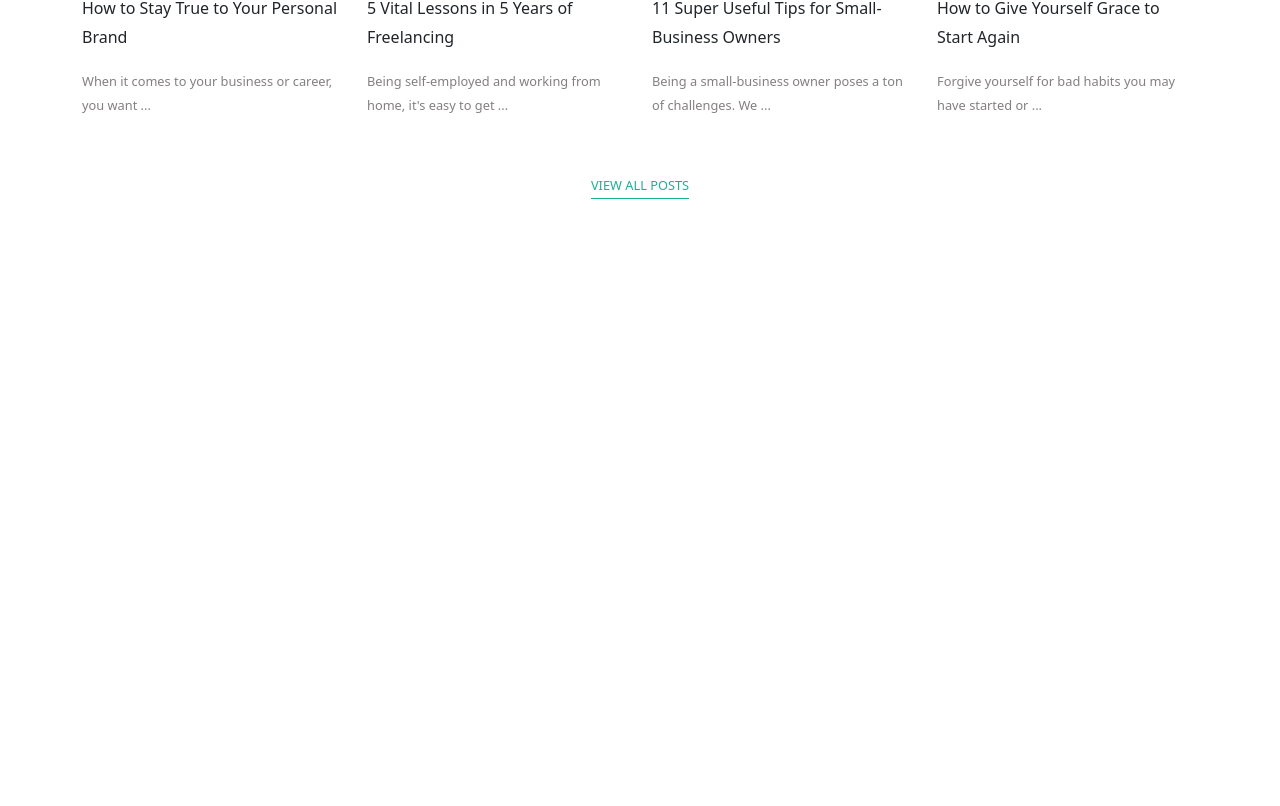
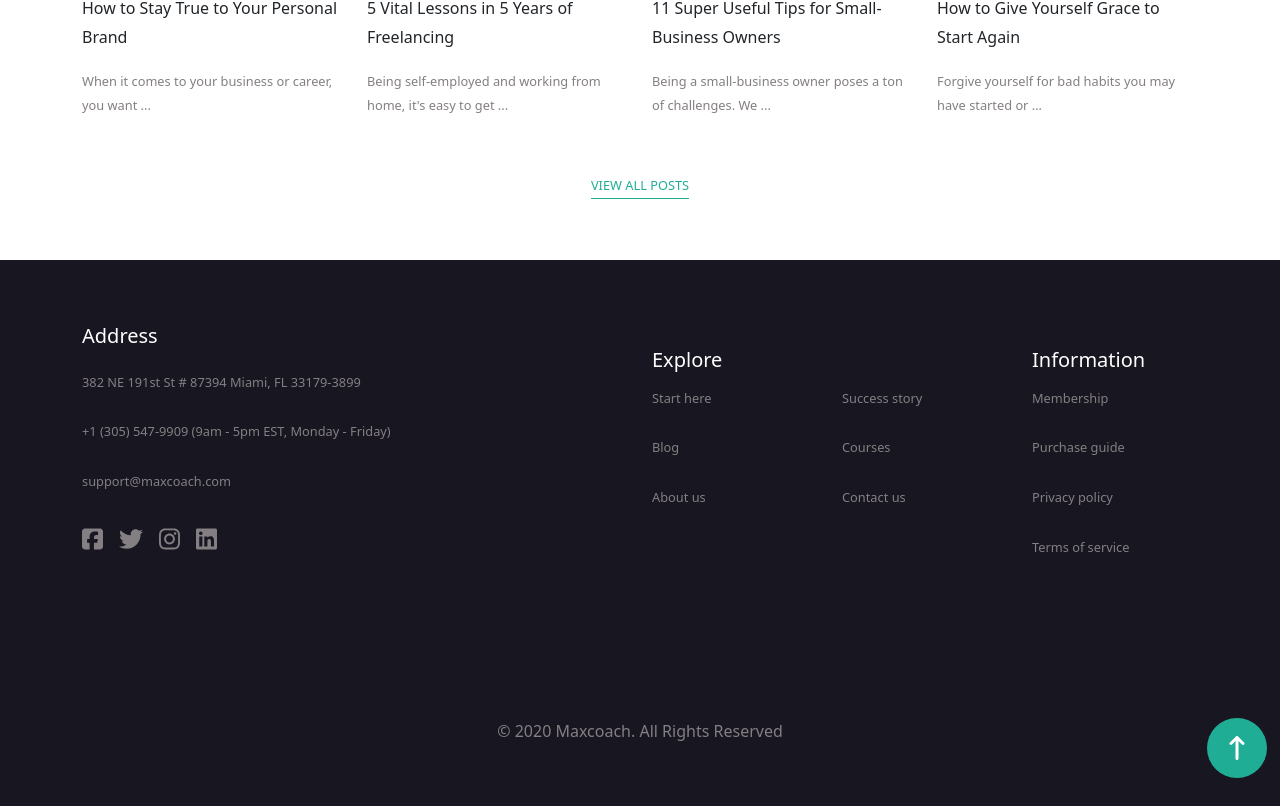
Before and after one commit to robertolatini31/proj-html-vuejs, a Vue app: page / in a window 1280 px wide. Shown: the part 4806-5612 px from the top of the page. Before the commit the page ends 5066 px from the top, so only its background shows below. Built offline with nearby package versions, Linux system fonts and the light colour scheme.

Commit message:
add footer

```diff
--- a/src/App.vue
+++ b/src/App.vue
@@ -1,14 +1,9 @@
 <template>
   <div id="app">
 
-   <Header />
-   <Main />
-
-  <footer>
-
-
-
-  </footer>
+  <Header />
+  <Main />
+  <Footer />
 
   </div>
 </template>
@@ -16,12 +11,15 @@
 <script>
 import Header from '@/components/SiteHeader.vue'
 import Main from '@/components/SiteMain.vue'
+import Footer from '@/components/SiteFooter.vue'
 export default {
   name: 'App',
   components: {
     Header,
     Main,
+    Footer,
   },
+
 
 }
 </script>
@@ -40,4 +38,7 @@ export default {
 }
 
 
+
+
+
 </style>
--- a/src/assets/scss/variables.scss
+++ b/src/assets/scss/variables.scss
@@ -3,3 +3,4 @@ $Secondary-color: #3F3A64;
 $Dark-color: #333333;
 $Light-Dark-color: #847F82;
 $lighter-color: #fcf7fb;
+$Dark-bg-color: #171621;
--- /dev/null
+++ b/src/components/FooterMenuComponent.vue
@@ -0,0 +1,117 @@
+<template>
+   <div class="footer_info py_4">
+        <div class="row row-cols-1 row-cols-lg-2">
+          <div class="col address_col pb-4">
+            <h5>Address</h5>
+            <ul class="p-0 m-0">
+              <li>
+                <a href="#">382 NE 191st St # 87394 Miami, FL 33179-3899</a>
+              </li>
+              <li>
+                <a href="#">+1 (305) 547-9909 (9am - 5pm EST, Monday - Friday)</a>
+              </li>
+              <li>
+                <a href="#">support@maxcoach.com</a>
+              </li>
+            </ul>
+            <div class="footer_social pt-3">
+              <a href="#" class="social_icon me-3"><font-awesome-icon icon="fa-brands fa-facebook-square" /></a>
+              <a href="#" class="social_icon me-3"><font-awesome-icon icon="fa-brands fa-twitter" /></a>
+              <a href="#" class="social_icon me-3"><font-awesome-icon icon="fa-brands fa-instagram" /></a>
+              <a href="#" class="social_icon"><font-awesome-icon icon="fa-brands fa-linkedin" /></a>
+            </div>
+          </div>
+          <!-- /.col -->
+          <div class="col menu_col pt-4">
+            <div class="row row-cols-2 row-cols-sm-3">
+              <div class="col mb-4" v-for="(MenuItem, index) in MenuItems" :key="MenuItem.name + index">
+                <h5 class="mb-0">{{MenuItem.name}}</h5>
+                <ul class="p-0 m-0">
+                  <li v-for="link in MenuItem.links" :key="link">
+                    <a href="#">{{link}}</a>
+                  </li>
+                </ul>
+              </div>
+              <!-- /.col -->
+            </div>
+            <!-- /.row -->
+          </div>
+          <!-- /.col -->
+        </div>
+        <!-- /.row -->
+      </div>
+      <!-- /.footer_info -->
+</template>
+
+<script>
+export default {
+name: 'FooterMenuComponent',
+data () {
+    return {
+      MenuItems: [
+        {
+          name: 'Explore',
+          links: [
+            'Start here',
+            'Blog',
+            'About us',
+          ],
+        },
+        {
+          name: ' ',
+          links: [
+            'Success story',
+            'Courses',
+            'Contact us',
+          ],
+        },
+        {
+          name: 'Information',
+          links: [
+            'Membership',
+            'Purchase guide',
+            'Privacy policy',
+            'Terms of service',
+          ],
+        }
+      ],
+    }
+  }
+}
+</script>
+
+<style lang="scss" scoped>
+ .footer_info {
+
+      h5 {
+        color: white;
+        min-height: 24px;
+      }
+      ul {
+        list-style: none;
+        li {
+          padding: 0.8rem 0;
+          a {
+            text-decoration: none;
+            color: $Light-Dark-color;
+            font-size: 0.8rem;
+          }
+        }
+        li:hover {
+          a {
+            color: $Primary-color;
+          }
+        }
+      }
+      .footer_social {
+        .social_icon {
+            text-decoration: none;
+             color: $Light-Dark-color;
+             font-size: 1.5rem;
+        }
+        .social_icon:hover {
+          color: white;
+        }
+      }
+    }
+</style>
--- /dev/null
+++ b/src/components/GoUpComponent.vue
@@ -0,0 +1,39 @@
+<template>
+   <div class="go_up d-flex align-items-center justify-content-center">
+      <a href="#">
+        <font-awesome-icon icon="fa-solid fa-arrow-up-long" />
+      </a>
+    </div>
+    <!-- /.go_up -->
+</template>
+
+<script>
+export default {
+name: 'GoUpComponent'
+}
+</script>
+
+<style lang="scss" scoped>
+ .go_up {
+    position: absolute;
+    bottom: 5%;
+    right: 1%;
+    width: 60px;
+    height: 60px;
+    border-radius: 50%;
+    background-color: $Primary-color;
+    a {
+      text-decoration: none;
+      color: white;
+      font-size: 1.5rem;
+    }
+  }
+  @media screen and (max-width:"576px") {
+  .go_up {
+    width: 50px!important;
+    height: 50px!important;
+    bottom: 15%!important;
+    right: 2%!important;
+  }
+}
+</style>
--- /dev/null
+++ b/src/components/SiteFooter.vue
@@ -0,0 +1,33 @@
+<template>
+  <footer>
+    <div class="container">
+     <FooterMenu />
+      <h6 class="text-center py_4 m-0">&copy; 2020 Maxcoach. All Rights Reserved</h6>
+    </div>
+    <!-- /.container -->
+   <GoUp />
+  </footer>
+
+</template>
+
+<script>
+import GoUp from '@/components/GoUpComponent.vue'
+import FooterMenu from '@/components/FooterMenuComponent.vue'
+export default {
+name: 'SiteFooter',
+components: {
+    GoUp,
+    FooterMenu,
+}
+}
+</script>
+
+<style lang="scss" scoped>
+footer {
+  position: relative;
+  background-color: $Dark-bg-color;
+    h6 {
+      color: $Light-Dark-color;
+    }
+  }
+</style>
--- a/src/components/SiteMain.vue
+++ b/src/components/SiteMain.vue
@@ -7,7 +7,9 @@
       <BooksComponent />
     </div>
     <!-- /.container -->
+
     <TestimonialsComponent />
+
     <div class="container">
       <BlogUpdatedComponent />
     </div>
--- a/src/components/TestimonialsSectionComponent.vue
+++ b/src/components/TestimonialsSectionComponent.vue
@@ -1,5 +1,5 @@
 <template>
-  <div class="row_testimonials py_4">
+  <div class="row_testimonials">
         <div class="row row-cols-1 row-cols-md-2">
           <div class="col py_4 text-center bg_left">
             <div class="text_story">
@@ -91,6 +91,7 @@ methods: {
 
 <style lang="scss" scoped>
 .row_testimonials {
+    padding: 4rem 12px;
     .bg_left {
       background-image: url('@/assets/img/background-pattern-wavify.png');
       position: relative;
@@ -121,6 +122,7 @@ methods: {
       background-size: cover;
       background-repeat: no-repeat;
       min-height: 400px;
+      max-width: 100%;
     }
     .slider_button {
       cursor: pointer;
--- a/src/main.js
+++ b/src/main.js
@@ -7,14 +7,14 @@ import App from './App.vue'
 import { library } from '@fortawesome/fontawesome-svg-core'
 
 /* import specific icons 👇 QUI AGGIUNGI LE ICONE che vuoi usare in camelCase */
-import { faAngleDown, faBars, faArrowRightLong, faCheck, faMagnifyingGlass, faCartShopping, faSignal} from '@fortawesome/free-solid-svg-icons'
+import { faAngleDown, faBars, faArrowRightLong, faCheck, faMagnifyingGlass, faCartShopping, faSignal, faArrowUpLong} from '@fortawesome/free-solid-svg-icons'
 import {faFileLines, faUser, faHeart, faCalendar} from '@fortawesome/free-regular-svg-icons'
-import { faTwitter, faFacebookF, faInstagram, faLinkedin } from '@fortawesome/free-brands-svg-icons'
+import { faTwitter, faFacebookF, faInstagram, faLinkedin, faFacebookSquare } from '@fortawesome/free-brands-svg-icons'
 /* import font awesome icon component */
 import { FontAwesomeIcon } from '@fortawesome/vue-fontawesome'
 
 /* add icons to the library 👇 QUI AGGIUNGI IL NOME DELL'ICONA in camelCase*/
-library.add(faAngleDown, faTwitter, faFacebookF, faInstagram, faLinkedin, faBars, faArrowRightLong, faFileLines, faUser, faCheck, faMagnifyingGlass, faCartShopping, faHeart, faSignal, faCalendar)
+library.add(faAngleDown, faTwitter, faFacebookF, faInstagram, faLinkedin, faBars, faArrowRightLong, faFileLines, faUser, faCheck, faMagnifyingGlass, faCartShopping, faHeart, faSignal, faCalendar, faFacebookSquare, faArrowUpLong)
 
 /* add font awesome icon component */
 Vue.component('font-awesome-icon', FontAwesomeIcon)
```
